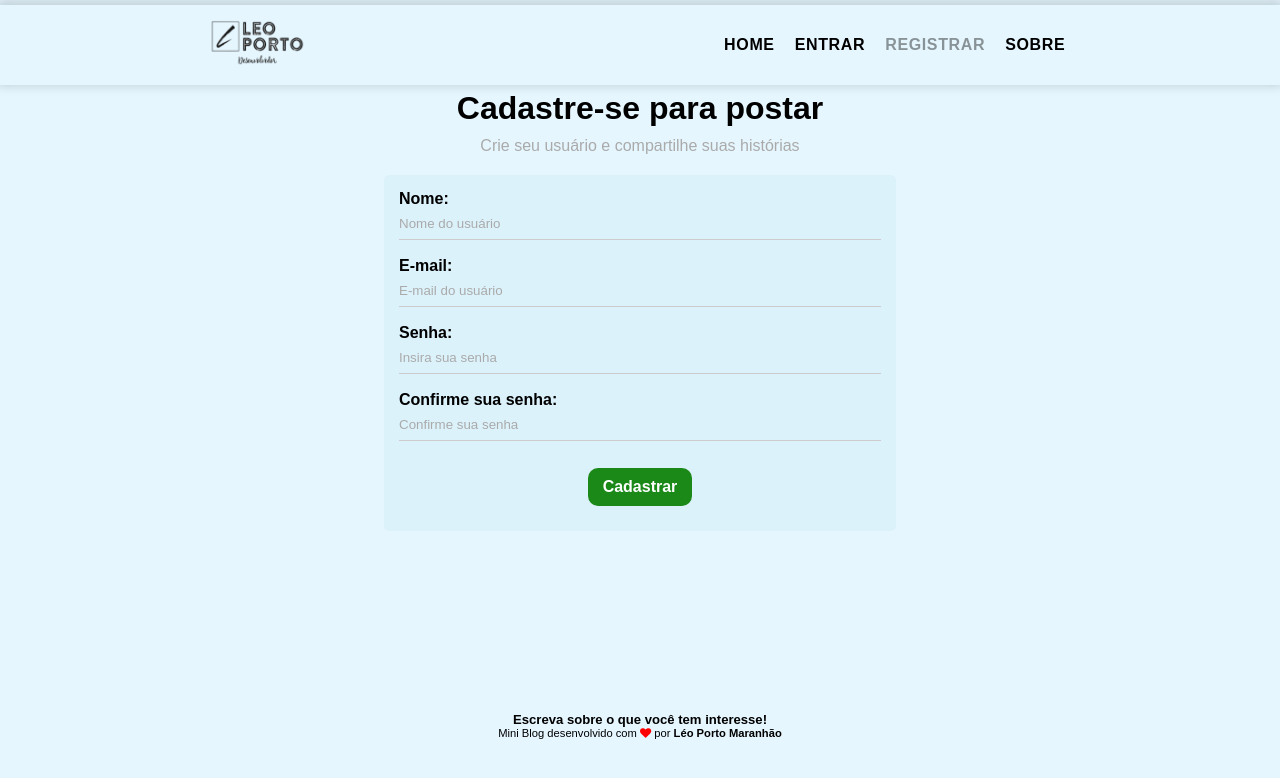
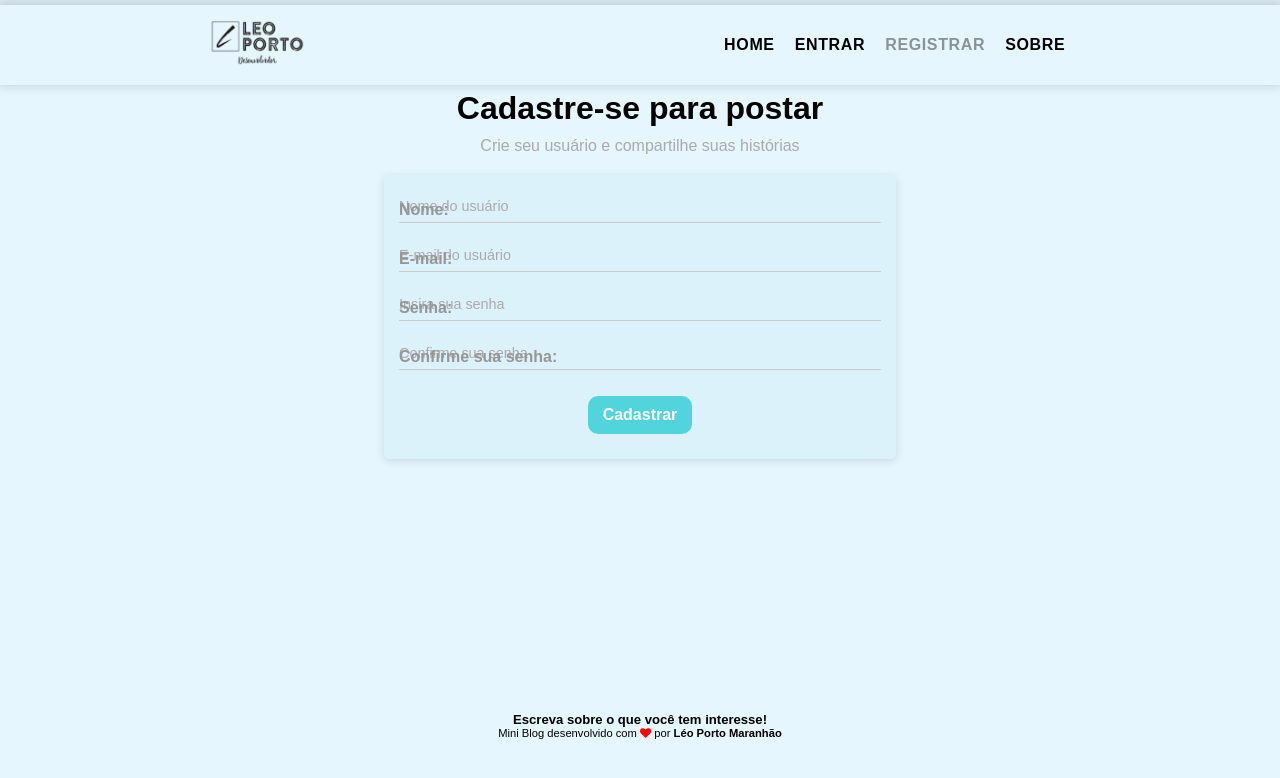
Before and after one commit to LeozinhoPortoM/react-miniblog, a React (Create React App) app: page /register in a window 1280 px wide. Shown: the top 778 px of the page. Built offline with nearby package versions, Linux system fonts and the light colour scheme; no server answers; the HTML template or start-up script is replaced by a standard one.

Commit message:
including animations

```diff
--- a/src/index.css
+++ b/src/index.css
@@ -29,10 +29,11 @@ form {
   margin: 0 auto;
   padding: 15px;
   background-color: rgba(134, 194, 222, 0.09);
+  box-shadow: rgba(99, 99, 99, 0.2) 0px 2px 8px 0px;
   border-radius: 5px;
 }
 
-form span{
+form span {
   text-align: left;
   font-weight: bolder;
 }
@@ -40,11 +41,42 @@ form span{
 label {
   display: flex;
   flex-direction: column;
-  margin-bottom: 1px;
+  position: relative;
+}
+
+
+/* Animation with inputs and textarea */
+
+label span {
+  position: absolute;
+  left: 0;
+  bottom: 20px;
+  color: rgb(150, 150, 150);
+  transition: 0.5s ease-in-out;
+}
+
+label input:focus,
+label textarea:focus,
+label input:valid,
+label textarea:valid {
+  border-bottom: 2px solid cornflowerblue;
+}
+
+label input:focus ~ span,
+label textarea:focus ~ span,
+label input:valid ~ span,
+label textarea:valid ~ span {
+  transform: translateY(-24px);
+  font-size: 0.8rem;
+  color: cornflowerblue;
+}
+label textarea:focus ~ span, label textarea:valid ~ span {
+  transform: translateY(-32px);
 }
 
 input,
 textarea {
+  font-size: 0.9rem;
   border: none;
   border-bottom: 1px solid #ccc;
   padding: 0.5rem 0;
@@ -52,8 +84,16 @@ textarea {
   background-color: transparent;
 }
 
+textarea {
+  padding: 0;
+  margin-top: 5px;
+  resize: none;
+}
+
+/* Buttons */
+
 .btn {
-  background-color: #1a8918;
+  background-color: #51d4db;
   color: #fff;
   text-align: center;
   cursor: pointer;
@@ -80,7 +120,7 @@ textarea {
 }
 
 .btn:hover {
-  background-color: #0f730c;
+  background-color: #329ea3;
   color: #fff;
 }
 
@@ -104,7 +144,7 @@ button[disable] {
   border-radius: 5px;
 }
 
-/* Loader */
+/* Loader Animation */
 
 .container-loader {
   display: flex;
```
